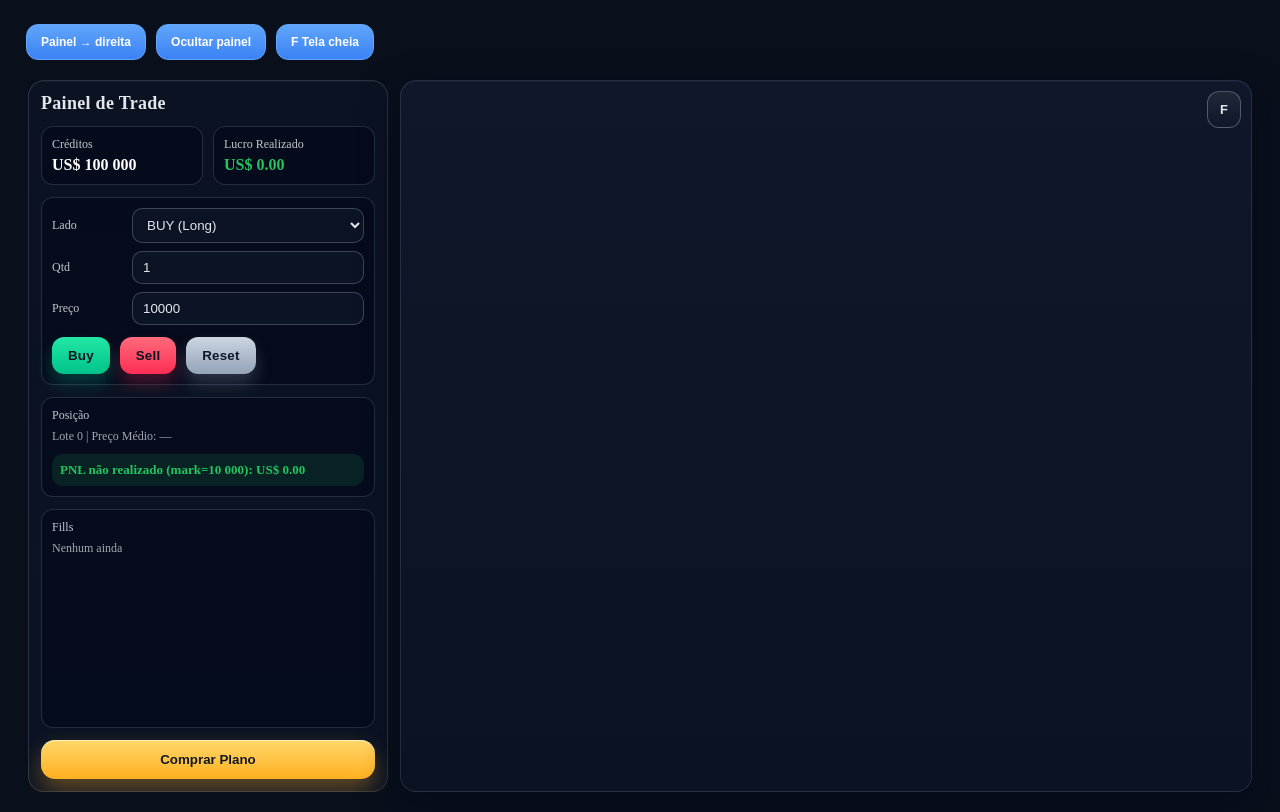
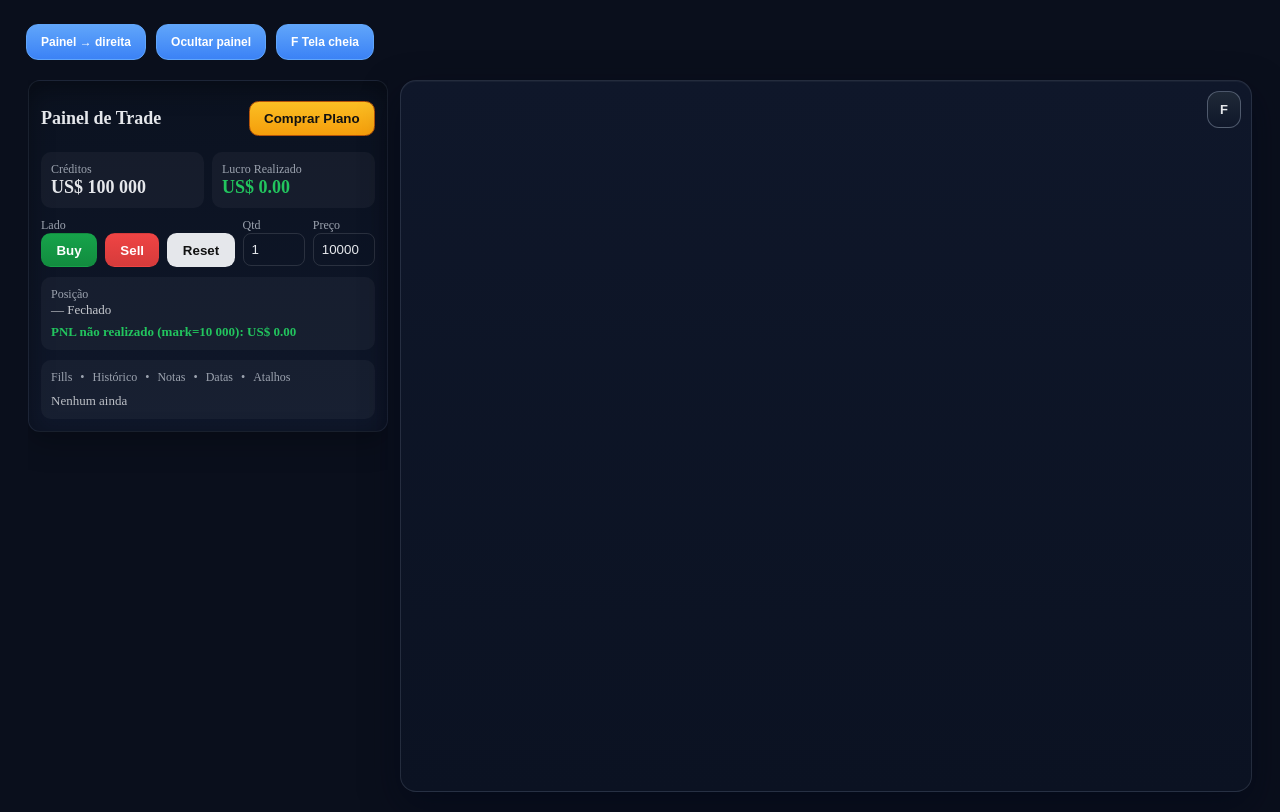
Before and after one commit to Ivanmonteiro-create/radarcripto.space, a Next.js app: page /simulador in a window 1280 px wide. Built offline with nearby package versions, Linux system fonts and the light colour scheme.

Commit message:
Update TradePanel.tsx

```diff
--- a/app/components/TradePanel.tsx
+++ b/app/components/TradePanel.tsx
@@ -1,118 +1,74 @@
 'use client';
-
 import React from 'react';
 
-export default function TradePanel() {
+type Props = {
+  onComprarPlano?: () => void;
+  className?: string;
+};
+
+export default function TradePanel({ onComprarPlano, className }: Props) {
+  // OBS: esta é só a “casca visual”. Mantém seus handlers originais se já existirem.
+  const [side, setSide] = React.useState<'BUY'|'SELL'>('BUY');
+
+  const onBuy = () => setSide('BUY');
+  const onSell = () => setSide('SELL');
+  const onReset = () => { /* sua lógica de reset aqui */ };
+
   return (
-    <div className="rc-panel">
-      <div className="rc-head">
-        <h2>Painel de Trade</h2>
-      </div>
+    <aside className={`trade-panel ${className ?? ''}`}>
+      <header style={{display:'flex',justifyContent:'space-between',alignItems:'center',marginBottom:8}}>
+        <h2 style={{fontSize:18,fontWeight:800}}>Painel de Trade</h2>
+        <button className="btn btn-plan" onClick={onComprarPlano}>Comprar Plano</button>
+      </header>
 
-      <div className="rc-grid2">
-        <Stat title="Créditos" value="US$ 100 000" />
-        <Stat title="Lucro Realizado" value="US$ 0.00" accent />
-      </div>
-
-      <div className="rc-block">
-        <label className="rc-label">Lado</label>
-        <select className="rc-input" defaultValue="BUY (Long)" aria-label="Lado">
-          <option>BUY (Long)</option>
-          <option>SELL (Short)</option>
-        </select>
-
-        <label className="rc-label">Qtd</label>
-        <input className="rc-input" type="number" defaultValue={1} min={1} />
-
-        <label className="rc-label">Preço</label>
-        <input className="rc-input" type="number" defaultValue={10000} />
-
-        <div className="rc-actions">
-          <button className="rc-btn rc-buy">Buy</button>
-          <button className="rc-btn rc-sell">Sell</button>
-          <button className="rc-btn rc-reset">Reset</button>
+      {/* créditos / lucro realizado */}
+      <div style={{display:'grid',gridTemplateColumns:'1fr 1fr',gap:8,marginBottom:10}}>
+        <div style={{background:'rgba(255,255,255,.04)',padding:10,borderRadius:10}}>
+          <div style={{fontSize:12,color:'var(--muted)'}}>Créditos</div>
+          <div style={{fontSize:18,fontWeight:700}}>US$ 100 000</div>
+        </div>
+        <div style={{background:'rgba(255,255,255,.04)',padding:10,borderRadius:10}}>
+          <div style={{fontSize:12,color:'var(--muted)'}}>Lucro Realizado</div>
+          <div style={{fontSize:18,fontWeight:700,color:'#22c55e'}}>US$ 0.00</div>
         </div>
       </div>
 
-      <div className="rc-card">
-        <div className="rc-label">Posição</div>
-        <div className="rc-muted">Lote 0 | Preço Médio: —</div>
-        <div className="rc-pnl">PNL não realizado (mark=10 000): US$ 0.00</div>
+      {/* controls: lado / qtd / preço */}
+      <div style={{display:'grid',gridTemplateColumns:'1fr 1fr 1fr',gap:8,marginBottom:10}}>
+        <div>
+          <div style={{fontSize:12,color:'var(--muted)'}}>Lado</div>
+          <div style={{display:'flex',gap:8}}>
+            <button className="btn btn-buy" onClick={onBuy}>Buy</button>
+            <button className="btn btn-sell" onClick={onSell}>Sell</button>
+            <button className="btn btn-reset" onClick={onReset}>Reset</button>
+          </div>
+        </div>
+        <div>
+          <div style={{fontSize:12,color:'var(--muted)'}}>Qtd</div>
+          <input defaultValue={1} style={{width:'100%',padding:8,borderRadius:8,border:'1px solid rgba(255,255,255,.12)',background:'transparent',color:'var(--text)'}} />
+        </div>
+        <div>
+          <div style={{fontSize:12,color:'var(--muted)'}}>Preço</div>
+          <input defaultValue={10000} style={{width:'100%',padding:8,borderRadius:8,border:'1px solid rgba(255,255,255,.12)',background:'transparent',color:'var(--text)'}} />
+        </div>
       </div>
 
-      <div className="rc-card rc-flex1">
-        <div className="rc-label">Fills</div>
-        <div className="rc-muted">Nenhum ainda</div>
+      {/* posição / PnL */}
+      <div style={{background:'rgba(255,255,255,.04)',padding:10,borderRadius:10,marginBottom:10}}>
+        <div style={{fontSize:12,color:'var(--muted)'}}>Posição</div>
+        <div style={{fontSize:13,opacity:.85}}>— Fechado</div>
+        <div style={{marginTop:6,fontSize:13,color:'#22c55e',fontWeight:700}}>
+          PNL não realizado (mark=10 000): US$ 0.00
+        </div>
       </div>
 
-      <button className="rc-plan" onClick={() => (window.location.href = '/planos')}>
-        Comprar Plano
-      </button>
-
-      <style>{`
-        .rc-panel{
-          width:360px;min-height:100%;
-          padding:12px;border-radius:16px;box-sizing:border-box;
-          background:linear-gradient(180deg,#0b1222,#0a1324);
-          border:1px solid rgba(148,163,184,.22);
-          box-shadow:0 14px 36px rgba(2,8,23,.55), inset 0 1px 0 rgba(255,255,255,.04);
-          display:flex;flex-direction:column;gap:12px;color:#e5e7eb;
-        }
-        .rc-head h2{margin:0;font-size:18px;letter-spacing:.3px}
-        .rc-grid2{display:grid;grid-template-columns:1fr 1fr;gap:10px}
-        .rc-card{
-          border:1px solid rgba(148,163,184,.22);
-          background:rgba(2,6,23,.45);border-radius:12px;padding:10px
-        }
-        .rc-flex1{flex:1}
-        .rc-block{
-          display:grid;grid-template-columns:72px 1fr;gap:8px;align-items:center;
-          border:1px solid rgba(148,163,184,.22);background:rgba(2,6,23,.45);border-radius:12px;padding:10px
-        }
-        .rc-label{font-size:12px;opacity:.85}
-        .rc-input{
-          width:100%;border-radius:10px;border:1px solid rgba(148,163,184,.35);
-          background:rgba(15,23,42,.7);color:#e5e7eb;padding:8px 10px;outline:none;
-          transition:border-color .18s ease, box-shadow .18s ease;
-        }
-        .rc-input:focus{border-color:#60a5fa;box-shadow:0 0 0 3px rgba(96,165,250,.2)}
-        .rc-actions{grid-column:1 / -1;display:flex;gap:10px;margin-top:4px}
-
-        /* Botões AINDA mais fortes */
-        .rc-btn{
-          border:none;border-radius:12px;padding:11px 16px;font-weight:900;cursor:pointer;
-          color:#0b1220;letter-spacing:.2px;
-          transition:transform .12s ease, box-shadow .12s ease, filter .12s ease;
-        }
-        .rc-buy{background:linear-gradient(180deg,#22e7a5,#00c38a);box-shadow:0 10px 16px rgba(0,195,138,.25)}
-        .rc-sell{background:linear-gradient(180deg,#ff6b7a,#ff2d55);box-shadow:0 10px 16px rgba(255,45,85,.25)}
-        .rc-reset{background:linear-gradient(180deg,#cbd5e1,#94a3b8);color:#0f172a;box-shadow:0 10px 16px rgba(148,163,184,.25)}
-        .rc-btn:hover{transform:translateY(-1px);filter:saturate(1.18)}
-        .rc-btn:active{transform:translateY(0)}
-
-        .rc-muted{opacity:.7;font-size:12px;margin-top:6px}
-        .rc-pnl{
-          margin-top:10px;padding:8px;border-radius:10px;
-          background:rgba(34,197,94,.12);color:#22c55e;font-weight:900;font-size:13px
-        }
-        .rc-plan{
-          width:100%;border:none;border-radius:14px;padding:12px 14px;
-          font-weight:900;cursor:pointer;color:#111827;
-          background:linear-gradient(180deg,#ffd86b,#ffb020);
-          box-shadow:0 12px 24px rgba(255,176,32,.35), inset 0 1px 0 rgba(255,255,255,.55);
-          transition:transform .12s ease, box-shadow .12s ease, filter .12s ease
-        }
-        .rc-plan:hover{transform:translateY(-1px);filter:saturate(1.1);box-shadow:0 16px 28px rgba(255,176,32,.45)}
-      `}</style>
-    </div>
+      {/* fills */}
+      <div style={{background:'rgba(255,255,255,.04)',padding:10,borderRadius:10}}>
+        <div style={{display:'flex',gap:8,marginBottom:8,fontSize:12,color:'var(--muted)'}}>
+          <span>Fills</span><span>•</span><span>Histórico</span><span>•</span><span>Notas</span><span>•</span><span>Datas</span><span>•</span><span>Atalhos</span>
+        </div>
+        <div style={{fontSize:13,opacity:.8}}>Nenhum ainda</div>
+      </div>
+    </aside>
   );
 }
-
-function Stat({ title, value, accent }: { title: string; value: string; accent?: boolean }) {
-  return (
-    <div className="rc-card">
-      <div className="rc-label">{title}</div>
-      <div style={{ fontWeight: 900, marginTop: 4, color: accent ? '#22c55e' : '#fff' }}>{value}</div>
-    </div>
-  );
-}
```
